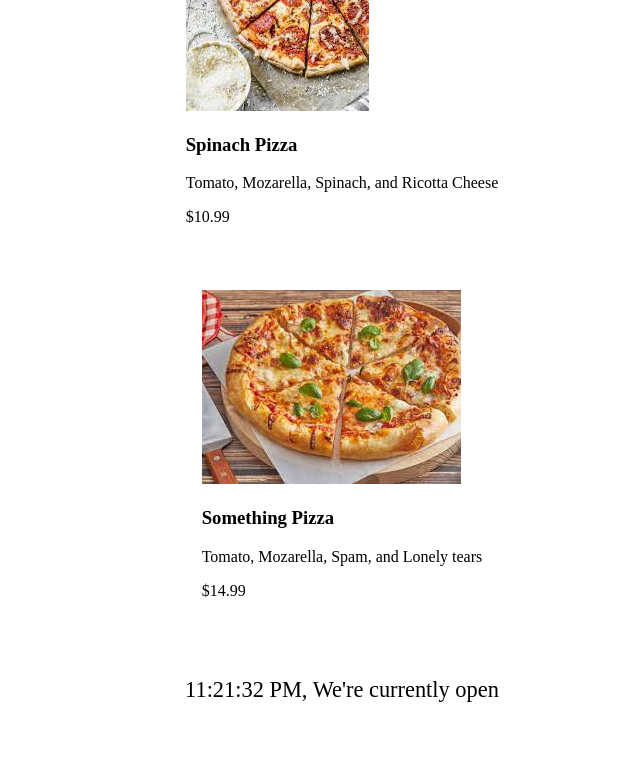
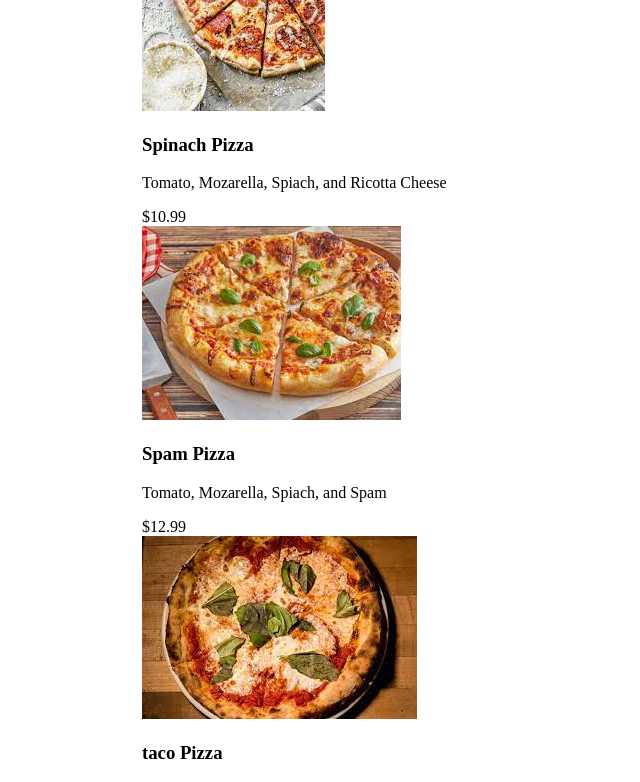
Before and after one commit to Jkhall81/Udemy-Business-React, a React (Vite) app: page / in a window 1280 px wide. Shown: the part 664-1446 px from the top of the page, without its empty margins (298-938 px from the left). Before the commit the page ends 1375 px from the top, so only its background shows below. Built offline with nearby package versions, Linux system fonts and the light colour scheme.

Commit message:
mapping through array of objects of props data, to render components.

```diff
--- a/src/App.jsx
+++ b/src/App.jsx
@@ -1,6 +1,7 @@
 import Menu from "./components/Pizza_Menu/Menu.jsx";
 import Header from "./components/Pizza_Menu/Header.jsx";
 import Footer from "./components/Pizza_Menu/Footer.jsx";
+// import Card from "./components/Card_Challenge/Card.jsx";
 
 function App() {
   return (
--- a/src/components/Pizza_Menu/Menu.jsx
+++ b/src/components/Pizza_Menu/Menu.jsx
@@ -1,21 +1,59 @@
 import Pizza from "./Pizza.jsx";
 
 const Menu = () => {
+  const pizzaData = [
+    {
+      name: "Spinach Pizza",
+      ingredients: "Tomato, Mozarella, Spiach, and Ricotta Cheese",
+      photoName: "pizza1.jpeg",
+      price: "$10.99",
+    },
+    {
+      name: "Spam Pizza",
+      ingredients: "Tomato, Mozarella, Spiach, and Spam",
+      photoName: "pizza2.jpeg",
+      price: "$12.99",
+    },
+    {
+      name: "taco Pizza",
+      ingredients: "Tomato, Mozarella, Tacos, and Ricotta Cheese",
+      photoName: "pizza3.jpeg",
+      price: "$15.99",
+    },
+    {
+      name: "OMG Pizza",
+      ingredients: "Tomato, Mozarella, Secrets, and Ricotta Cheese",
+      photoName: "pizza4.jpeg",
+      price: "$9.99",
+    },
+    {
+      name: "Backdoor Pizza",
+      ingredients: "Tomato, Mozarella, Deviousness, and Ricotta Cheese",
+      photoName: "pizza5.jpeg",
+      price: "$19.99",
+    },
+    {
+      name: "Last Pizza",
+      ingredients: "Tomato, Mozarella, Spiach, and Ricotta Cheese",
+      photoName: "pizza6.jpeg",
+      price: "$19.99",
+    },
+  ];
+
   return (
     <main className="menu">
       <h2>Our Menu</h2>
-      <Pizza
-        name="Spinach Pizza"
-        ingredients="Tomato, Mozarella, Spinach, and Ricotta Cheese"
-        photoName="pizza1.jpeg"
-        price="$10.99"
-      />
-      <Pizza
-        name="Something Pizza"
-        ingredients="Tomato, Mozarella, Spam, and Lonely tears"
-        photoName="pizza2.jpeg"
-        price="$14.99"
-      />
+      <div>
+        {pizzaData.map((pizza, index) => (
+          <Pizza
+            key={index}
+            name={pizza.name}
+            ingredients={pizza.ingredients}
+            photoName={pizza.photoName}
+            price={pizza.price}
+          />
+        ))}
+      </div>
     </main>
   );
 };
```
Also changed, not shown: src/components/Card_Challenge/Avatar.jsx (+5 -3 lines), src/components/Card_Challenge/Card.jsx (added, +15 -0 lines), src/components/Card_Challenge/Intro.jsx (+10 -3 lines), src/components/Card_Challenge/Skill.jsx (+6 -4 lines), src/components/Card_Challenge/SkillList.jsx (+9 -2 lines), public/profile-pic.jpg (added).
